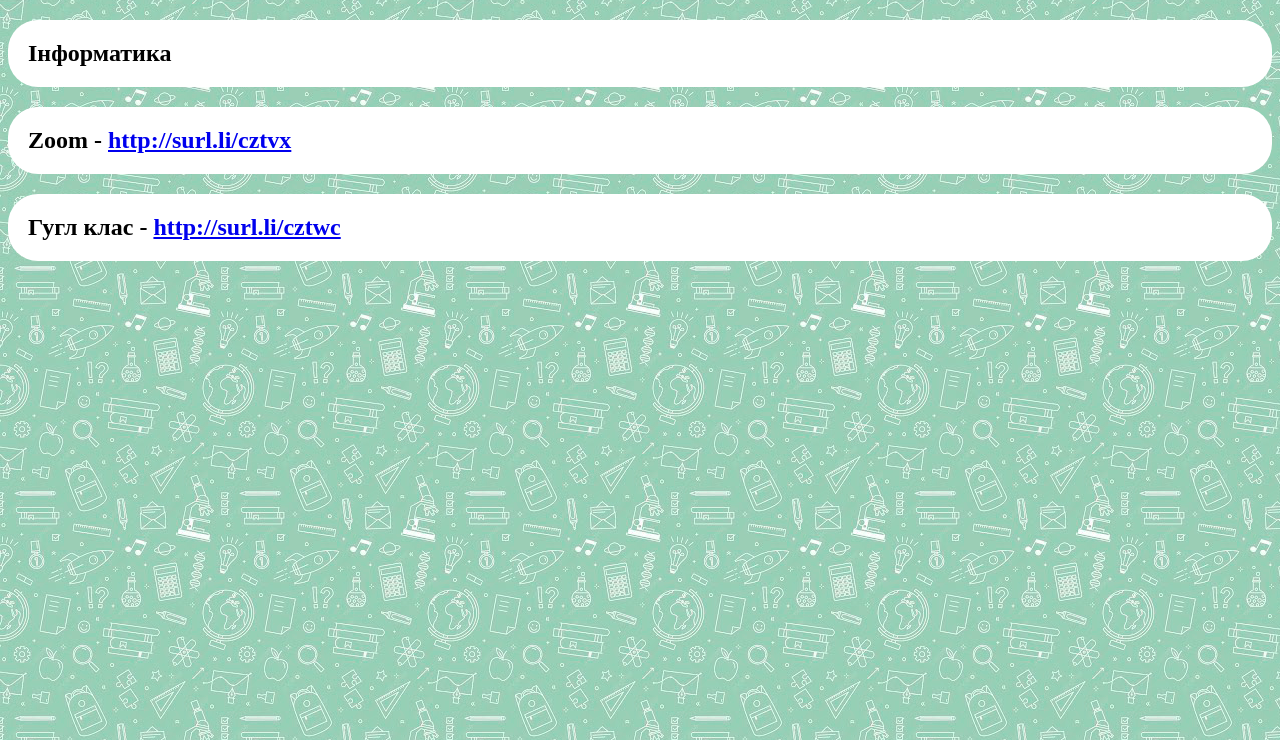
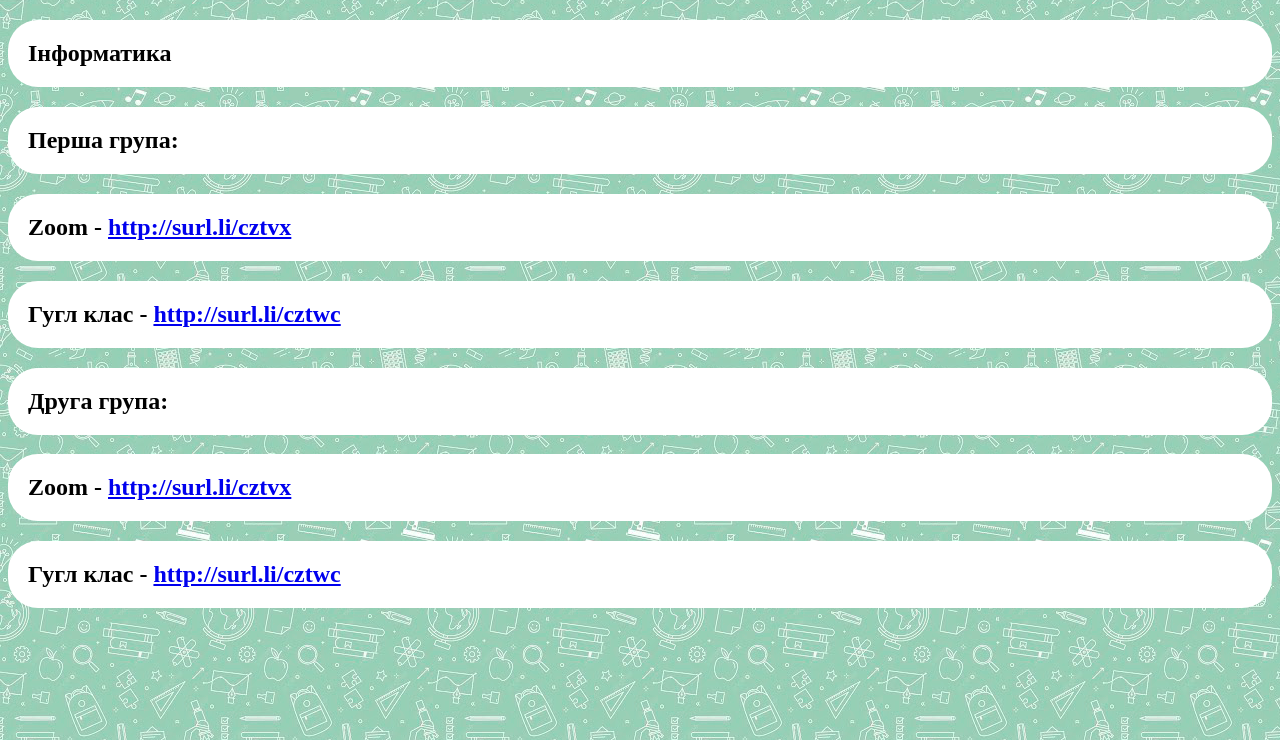
Before and after one commit to Hryhorii-zubov/Schedule, a plain HTML site: page inform.html in a window 1280 px wide. Shown: the part 60-800 px from the top of the page. Drawn offline with Linux system fonts and the light colour scheme.

Commit message:
Add files via upload

```diff
--- a/inform.html
+++ b/inform.html
@@ -14,7 +14,11 @@
     <h1><a href="index.html" style="color: rgb(248, 82, 82); ">Головна</a></h1>
 
     <h2>Інформатика</h2>
-    <h2>Zoom - <a href="https://us04web.zoom.us/j/4093912554?pwd=mPqaHEqoFieeLPM3IVrLafMelMNbib.1" target="_blank">http://surl.li/cztvx</a></h2>
-    <h2>Гугл клас - <a href="https://classroom.google.com/c/NjIwMTY4NTA0NzI3" target="_blank">http://surl.li/cztwc</a></h2>
+    <h2>Перша група:</h2>
+    <h2>Zoom - <a href="https://us05web.zoom.us/j/7979971019?pwd=Uq6qgKHcRgILarqaWQeOwJEymuEMXb.1" target="_blank">http://surl.li/cztvx</a></h2>
+    <h2>Гугл клас - <a href="https://classroom.google.com/c/NTg5NDMxMjkxMzA2?cjc=mvhjkpa" target="_blank">http://surl.li/cztwc</a></h2>
+    <h2>Друга група:</h2>
+    <h2>Zoom - <a href="https://us04web.zoom.us/j/9167901728?pwd=4m8Vi960c7Svb7X2KtdIDXSgRIzpwb.1" target="_blank">http://surl.li/cztvx</a></h2>
+    <h2>Гугл клас - <a href="https://classroom.google.com/c/NjIwNDMyNzY3MDQ1?cjc=bq5afvj" target="_blank">http://surl.li/cztwc</a></h2>
 </body>
 </html>
```
Also changed, not shown: biologia.html (+1 -1 lines), matem.html (+2 -2 lines), ukr_lit.html (+1 -1 lines).
